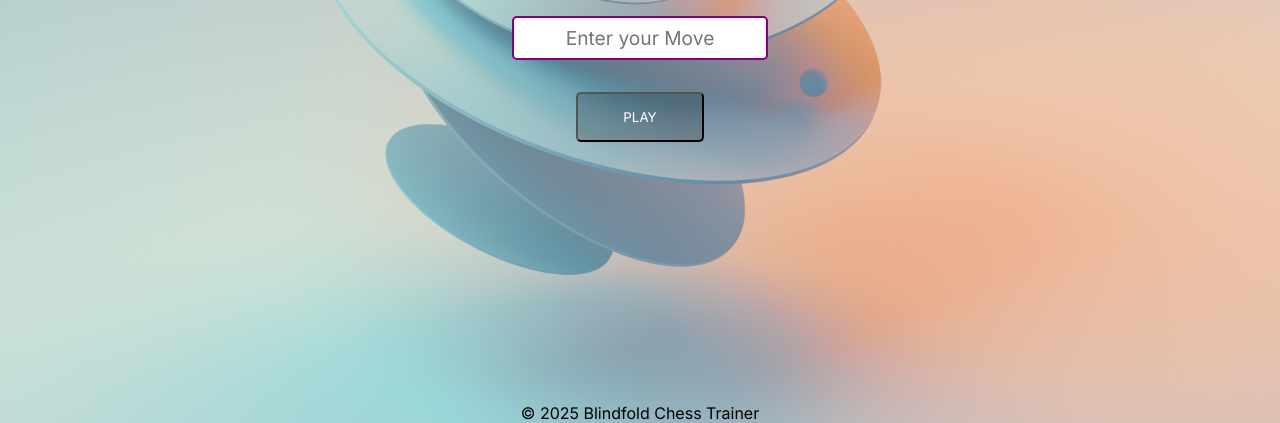
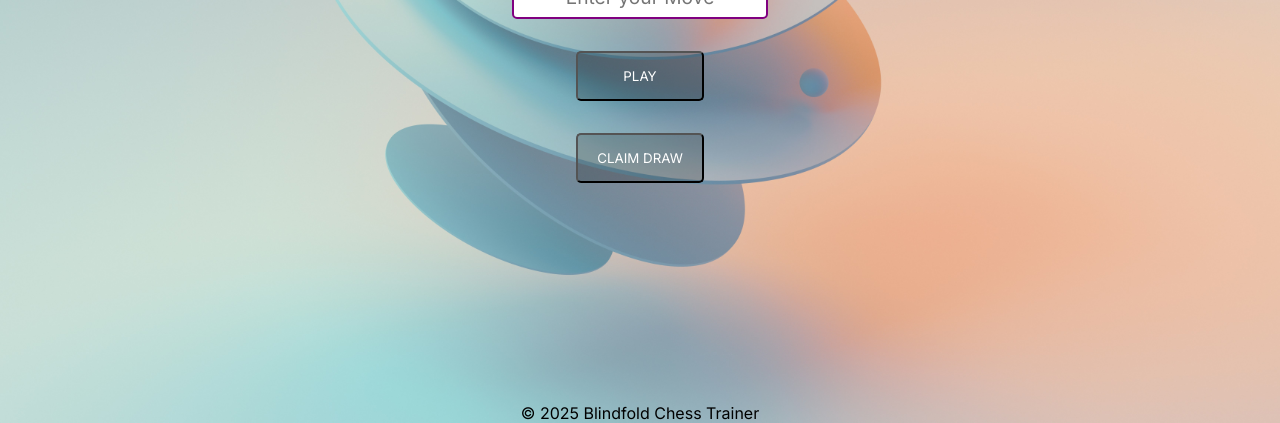
Before and after one commit to ilnurkkh/blindfold-chess-trainer, a Flask app: template templates/index.html in a window 1280 px wide. Shown: the part 377-800 px from the top of the page. Run offline with Flask 3, Linux system fonts and the light colour scheme; the template is opened without the code that fills it, so the values that code supplies are empty.

Commit message:
Added Claim Draw

```diff
--- a/app.py
+++ b/app.py
@@ -3,40 +3,56 @@ import chess
 import chess.pgn
 
 app = Flask(__name__)
-app.config['TEMPLATES_AUTO_RELOAD'] = True
+app.config['TEMPLATES_AUTO_RELOAD'] = True # Reloads server everytime code is changed
 
 board = chess.Board()
 
-def get_pgn_string():
+game_over = False # Initialising game state
 
-    # Returns game pgn in string format
+
+def get_pgn_string(): # Returns game pgn in string format
     return str(chess.pgn.Game.from_board(board))
 
-@app.route('/', methods=['GET', 'POST'])
+
+@app.route('/',  methods=['GET', 'POST'])
 def index():
 
-    while not board.is_game_over():
+    global game_over
 
-        turn = "White" if board.turn == chess.WHITE else "Black"
+    while not game_over:
+
+        turn = "White" if board.turn == chess.WHITE else "Black" # Determine whose turn it is
 
         if request.method == 'POST':
+
+            if 'claim_draw' in request.form: # If Claim Draw button is pressed
+                if board.can_claim_fifty_moves() or board.can_claim_threefold_repetition(): # Check if draw can be claimed
+                    game_over = True
+                    return render_template('result.html', result='1/2-1/2', pgn=get_pgn_string())
+                else:
+                    return render_template('index.html', turn=turn, error="Draw cannot be claimed now.")
+
             # Makes the move on the board
             try:
                 move = board.parse_san(request.form.get('move'))
                 board.push(move)
+                game_over = board.is_game_over()
                 return redirect('/')
             except ValueError:
                 # If the move is invalid, render the same page with an error message
                 return render_template('index.html', turn=turn, error="Invalid move. Please try again.")
 
+        # Starts Game
         return render_template('index.html', turn=turn)
 
     # Restart game if it is over
     if request.method == 'POST':
+        game_over = False
         board.reset()
         return render_template('index.html', turn="White")
 
     # Game is over, render the result
+    game_over = True
     return render_template('result.html', result=board.result(), pgn=get_pgn_string())
 
 if __name__ == '__main__':
--- a/static/css/style.css
+++ b/static/css/style.css
@@ -116,6 +116,7 @@ nav ul li {
 .pgn {
     background-color: rgba(0, 0, 0, 0.15);
     margin: 1vw;
+    max-width: 50vw;
 }
 
 /* footer {
--- a/templates/index.html
+++ b/templates/index.html
@@ -51,6 +51,9 @@
                     <p class="error_message">{{ error }}</p>
                 {% endif %}
             </div>
+            <form action="/" class="claim_draw" method="post">
+                <input type="submit" value="Claim Draw" name="claim_draw" class="btn"/>
+            </form>
         </div>
 
 
--- a/templates/result.html
+++ b/templates/result.html
@@ -49,7 +49,7 @@
         </div>
         <div class="playing_area">
             <form action="/" method="post">
-                <input type="submit" value="Play Again" class="btn" />
+                <input type="submit" value="Restart" class="btn" />
             </form>
         </div>
         <div>
```
